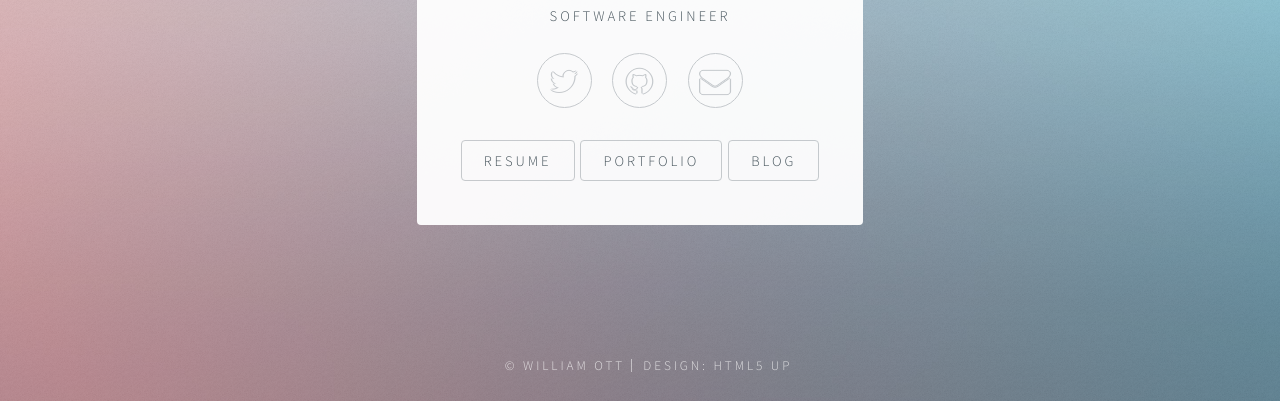
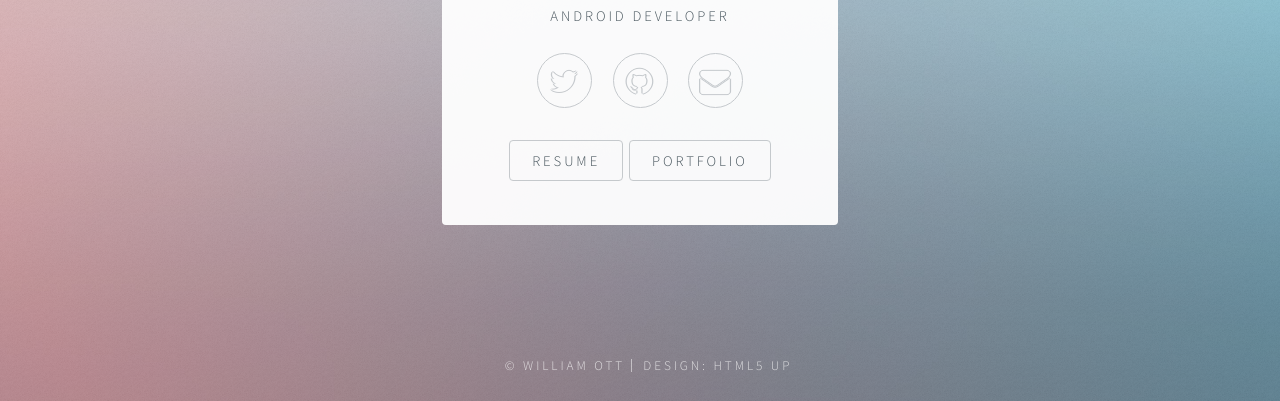
Before and after one commit to oddalot/homepage, a plain HTML site: page public/index.html in a window 1280 px wide. Shown: the part 399-800 px from the top of the page. Drawn offline with Linux system fonts and the light colour scheme.

Commit message:
update for android

```diff
--- a/public/index.html
+++ b/public/index.html
@@ -6,7 +6,7 @@
 -->
 <html>
   <head>
-    <title>William Ott | Software Engineer</title>
+    <title>William Ott | Android Developer</title>
     <meta charset="utf-8" />
     <meta name="viewport" content="width=device-width, initial-scale=1" />
     <!--[if lte IE 8]><script src="assets/js/html5shiv.js"></script><![endif]-->
@@ -29,7 +29,7 @@
               <img src="images/avatar.jpg" alt="" />
             </span>
             <h1>William Ott</h1>
-            <p>Software Engineer</p>
+            <p>Android Developer</p>
           </header>
           <footer>
             <ul class="icons">
@@ -40,7 +40,6 @@
           </footer>
           <a href="/resume" class="button">Resume</a>
           <a href="/portfolio" class="button">Portfolio</a>
-          <a href="https://williamott.wordpress.com/" class="button">Blog</a>
         </div>
         <div id="resume">
           <span class="back-arrow"><a href="/">&larr;</a></span>
```
Also changed, not shown: public/images/WilliamOttResume.png, 1 other file.
